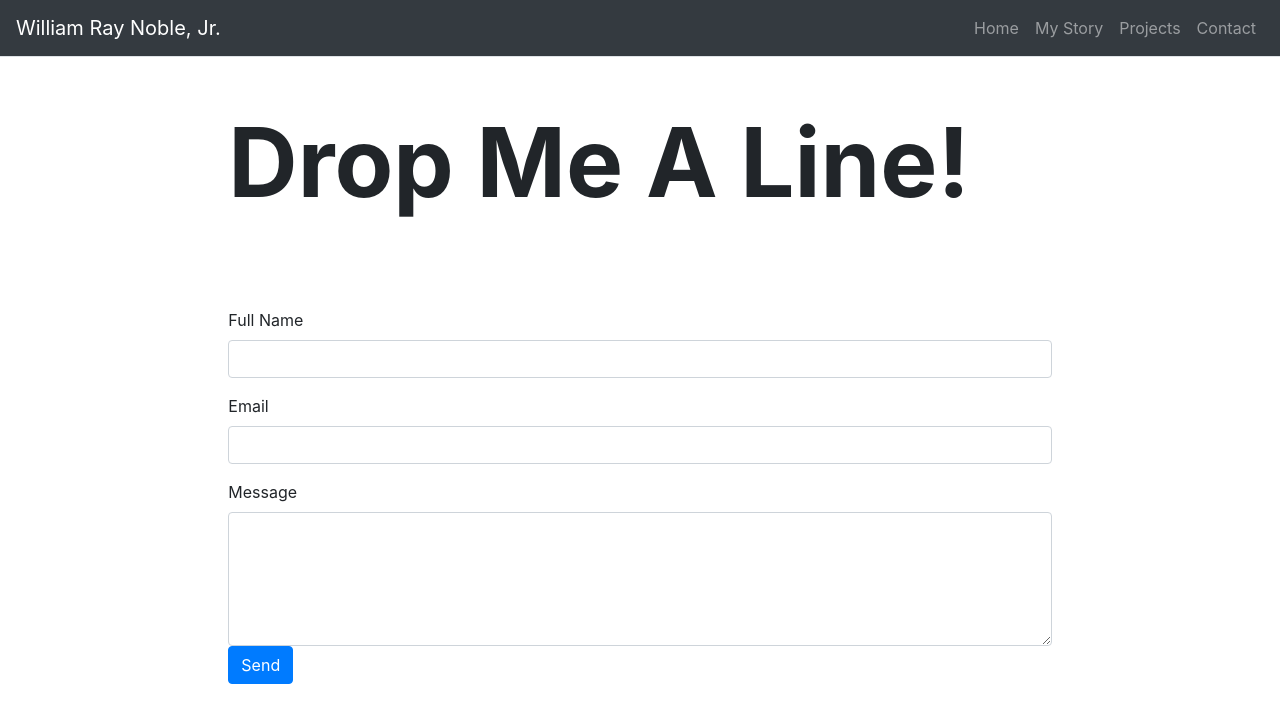
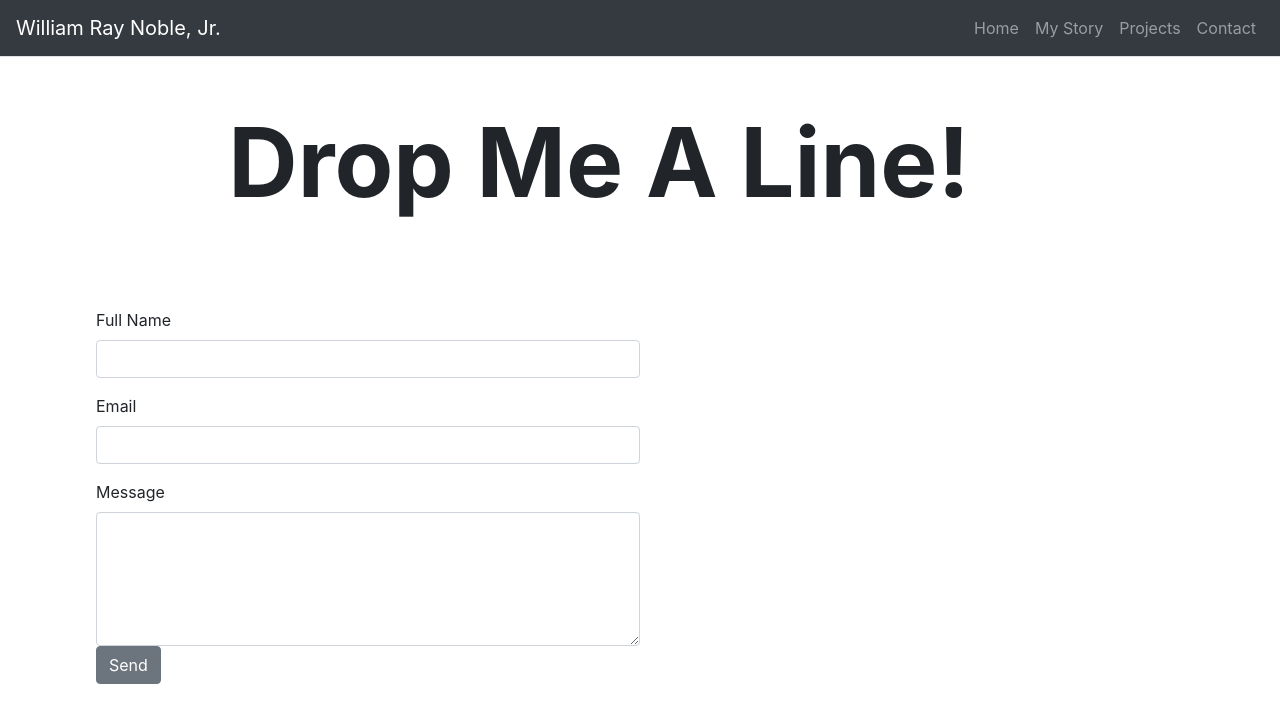
Before and after one commit to WRNoble/Portfolio-React, a React (Create React App) app in the folder portfolio/: page /contact in a window 1280 px wide. Shown: the top 722 px of the page. Built offline with nearby package versions, Linux system fonts and the light colour scheme.

Commit message:
added to the about page and modified the contact page

```diff
--- a/portfolio/package.json
+++ b/portfolio/package.json
@@ -11,6 +11,7 @@
     "react": "^16.13.1",
     "react-bootstrap": "^1.2.2",
     "react-dom": "^16.13.1",
+    "react-router-dom": "^5.2.0",
     "react-scripts": "3.4.1",
     "react-spring": "^8.0.27"
   },
--- a/portfolio/src/components/Content.js
+++ b/portfolio/src/components/Content.js
@@ -1,12 +1,23 @@
 import React from "react";
 import { Container, Row, Col } from "react-bootstrap";
+import PicRay from "../images/PicRay.jpeg";
 
 function Content(props) {
   return (
-    <Container fluid={true}>
-      <Row className="justify-content-center">
-        <Col md={8}>{props.children}</Col>
-      </Row>
+    <Container fluid={false}>
+      <div className="row">
+        <div className="col">
+          <img
+            src={PicRay}
+            height="400"
+            width="350"
+            className="ml-5 float-left mr-5"
+          />
+          <p>
+            <big>Hello and thanks for stop by my webpage!</big>
+          </p>
+        </div>
+      </div>
     </Container>
   );
 }
--- a/portfolio/src/pages/AboutPage.js
+++ b/portfolio/src/pages/AboutPage.js
@@ -6,7 +6,12 @@ function AboutPage(props) {
   return (
     <div>
       <Poster title={props.title} text={props.text} />
-      <Content>Hello</Content>
+      <Content className="pull-left">
+        Hello jfkldsjfkldsjfkld sjfkldsjfkldsfjdslkjfdsklfjds
+        kljfkldsjfdskljfdslkjfkldsjfkldsjfk ldsjkldsjfkldsjfkldsj
+        fkdlsfjdklsjfkldsjfkldsjfds klfjsdklfjdsklfjdsklfjsdkl
+        jfsdlkfjdslkfjdskljfdskljdskljdsklfjdsklfjdls
+      </Content>
     </div>
   );
 }
--- a/portfolio/src/pages/ContactPage.js
+++ b/portfolio/src/pages/ContactPage.js
@@ -1,7 +1,7 @@
 import React, { Component } from "react";
 import Poster from "../components/Poster";
-import Content from "../components/Content";
 import { Form, Button } from "react-bootstrap";
+import axios from "axios";
 
 class ContactPage extends Component {
   constructor(props) {
@@ -30,14 +30,38 @@ class ContactPage extends Component {
       disabled: true,
       emailSent: true,
     });
+    axios
+      .post("http://localhost:3050/api/email", this.state)
+      .then((res) => {
+        if (res.data.success) {
+          this.setState({
+            disabled: false,
+            emailSent: true,
+          });
+        } else {
+          this.setState({
+            disabled: false,
+            emailSent: false,
+          });
+        }
+      })
+      .catch((err) => {
+        console.log(err);
+        this.setState({
+          disabled: false,
+          emailSent: false,
+        });
+      });
   };
 
   render() {
     return (
       <div>
         <Poster title={this.props.title} />
-        <Content>
-          <Form onSubmit={this.handleSubmit}>
+        <Form
+          onSubmit={this.handleSubmit}
+          className="mr-5 ml-5 pl-5 pr-5 w-50 justify-content-center"
+        >
           <Form.Group>
             <Form.Label htmlFor="full-name">Full Name</Form.Label>
             <Form.Control
@@ -73,7 +97,7 @@ class ContactPage extends Component {
 
             <Button
               className="d-inline-block button"
-                variant="primary"
+              variant="secondary"
               type="submit"
               disabled={this.state.disabled}
             >
@@ -85,13 +109,11 @@ class ContactPage extends Component {
             )}
             {this.state.emailSent === false && (
               <p className="d-inline err-msg">
-                  Sorry, an error occurred and you message could not be
-                  processed.
+                Sorry, an error occurred and you message could not be processed.
               </p>
             )}
           </Form.Group>
         </Form>
-        </Content>
       </div>
     );
   }
```
Also changed, not shown: 1 other file (tests, documents, lock files or other folders). Lines whose indentation alone changed are shown as unchanged.
